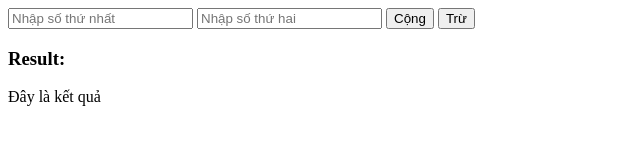
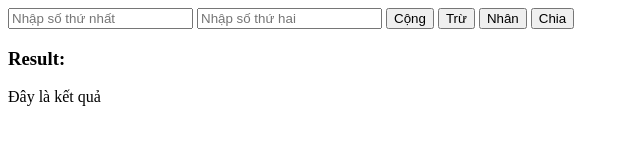
Before and after one commit to trangialoc/thuchanh.js, a plain HTML site: page bài tập tạo máy tính/index.html in a window 1280 px wide. Shown: the whole page, without its empty margins (0-640 px from the left). Drawn offline with Linux system fonts and the light colour scheme.

Commit message:
tạo máy tính

```diff
--- a/bài tập tạo máy tính/index.html
+++ b/bài tập tạo máy tính/index.html
@@ -9,8 +9,10 @@
 <body>
 <input type="number" id="num1" placeholder="Nhập số thứ nhất">
 <input type="number" id="num2" placeholder="Nhập số thứ hai">
-<button onmouseout = "Add()">Cộng</button>
+<button onclick="Add()">Cộng</button>
 <button onclick="Sub()">Trừ</button>
+<button onclick="core()">Nhân</button>
+<button onclick="divide()">Chia</button>
 <h3>Result:</h3>
 <div id="result">Đây là kết quả</div>
 </body>
@@ -29,4 +31,16 @@
     let result = Number(number1) - Number(number2); //16
     document.getElementById("result").innerHTML = result;
   }
+  function core() {
+    let number1 = document.getElementById("num1").value; //"7"
+    let number2 = document.getElementById("num2").value; //"9"
+    let result = Number(number1) * Number(number2); //16
+    document.getElementById("result").innerHTML = result;
+  }
+  function divide() {
+    let number1 = document.getElementById("num1").value; //"7"
+    let number2 = document.getElementById("num2").value; //"9"
+    let result = Number(number1) / Number(number2); //16
+    document.getElementById("result").innerHTML = result;
+  }
 </script>
```
